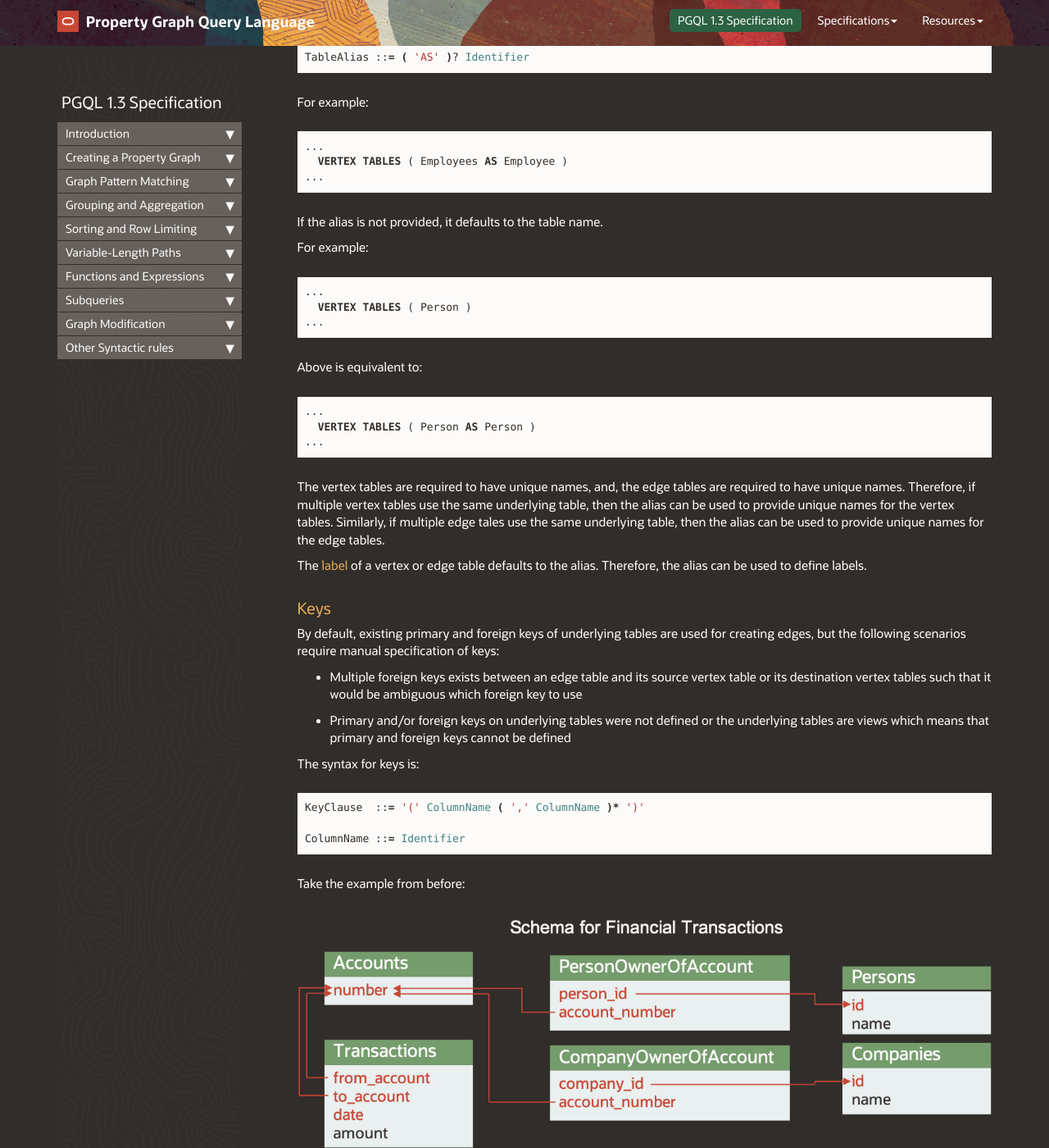
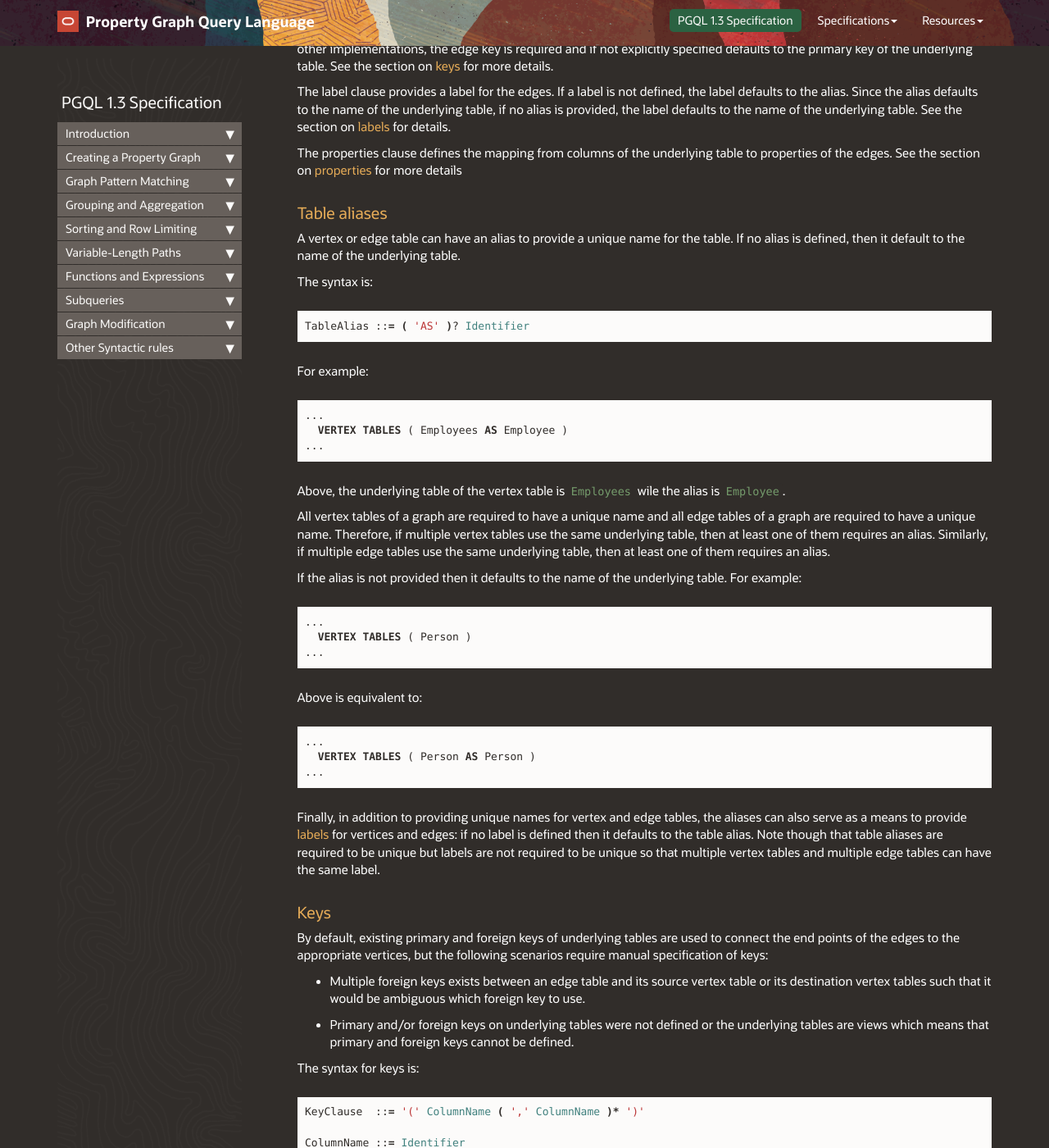
Before and after one commit to oracle/pgql-lang, a Jekyll site: the page built from pages/pgql-1.3-spec.md, in a window 1280 px wide and 1400 px high, scrolled down 7890 px. Shown: the whole window at 82% size. Built offline with Jekyll 4.4.1, drawn with Linux system fonts in a browser that asks for light colours; nearby versions of some CDN libraries; comment, search, counter and statistics services are not loaded; some of the changed text lies outside the part shown.

Commit message:
more PGQL 1.3 fixes

````diff
--- a/_layouts/page.html
+++ b/_layouts/page.html
@@ -685,32 +685,22 @@
     | replace:'&lt;SourceVertexPattern&gt;','<a href="#SourceVertexPattern">SourceVertexPattern</a>'
     | replace:'DestinationVertexPattern           ::','DestinationVertexPattern          <a name="DestinationVertexPattern" class="pgql-anchor"> </a>::'
     | replace:'&lt;DestinationVertexPattern&gt;','<a href="#DestinationVertexPattern">DestinationVertexPattern</a>'
-    | replace:'QuantifiedShortestPathPrimary      ::','QuantifiedShortestPathPrimary     <a name="QuantifiedShortestPathPrimary" class="pgql-anchor"> </a>::'
-    | replace:'&lt;QuantifiedShortestPathPrimary&gt;','<a href="#QuantifiedShortestPathPrimary">QuantifiedShortestPathPrimary</a>'
-    | replace:'ShortestPathPrimary                ::','ShortestPathPrimary               <a name="ShortestPathPrimary" class="pgql-anchor"> </a>::'
-    | replace:'&lt;ShortestPathPrimary&gt;','<a href="#ShortestPathPrimary">ShortestPathPrimary</a>'
+    | replace:'QuantifiedPathPatternPrimary       ::','QuantifiedPathPatternPrimary      <a name="QuantifiedPathPatternPrimary" class="pgql-anchor"> </a>::'
+    | replace:'&lt;QuantifiedPathPatternPrimary&gt;','<a href="#QuantifiedPathPatternPrimary">QuantifiedPathPatternPrimary</a>'
+    | replace:'PathPatternPrimary                 ::','PathPatternPrimary                <a name="PathPatternPrimary" class="pgql-anchor"> </a>::'
+    | replace:'&lt;PathPatternPrimary&gt;','<a href="#PathPatternPrimary">PathPatternPrimary</a>'
     | replace:'ParenthesizedPathPatternExpression ::','ParenthesizedPathPatternExpression<a name="ParenthesizedPathPatternExpression" class="pgql-anchor"> </a>::'
     | replace:'&lt;ParenthesizedPathPatternExpression&gt;','<a href="#ParenthesizedPathPatternExpression">ParenthesizedPathPatternExpression</a>'
     | replace:'TopKShortestPathPattern ::','TopKShortestPathPattern<a name="TopKShortestPathPattern" class="pgql-anchor"> </a>::'
     | replace:'&lt;TopKShortestPathPattern&gt;','<a href="#TopKShortestPathPattern">TopKShortestPathPattern</a>'
     | replace:'KValue                  ::','KValue                 <a name="KValue" class="pgql-anchor"> </a>::'
     | replace:'&lt;KValue&gt;','<a href="#KValue">KValue</a>'
-    | replace:'CheapestPathPattern                 ::','CheapestPathPattern                <a name="CheapestPathPattern" class="pgql-anchor"> </a>::'
+    | replace:'CheapestPathPattern ::','CheapestPathPattern<a name="CheapestPathPattern" class="pgql-anchor"> </a>::'
     | replace:'&lt;CheapestPathPattern&gt;','<a href="#CheapestPathPattern">CheapestPathPattern</a>'
+    | replace:'CostClause          ::','CostClause         <a name="CostClause" class="pgql-anchor"> </a>::'
+    | replace:'&lt;CostClause&gt;','<a href="#CostClause">CostClause</a>'
     | replace:'TopKCheapestPathPattern             ::','TopKCheapestPathPattern            <a name="TopKCheapestPathPattern" class="pgql-anchor"> </a>::'
     | replace:'&lt;TopKCheapestPathPattern&gt;','<a href="#TopKCheapestPathPattern">TopKCheapestPathPattern</a>'
-    | replace:'SourceVertexPattern                 ::','SourceVertexPattern                <a name="SourceVertexPattern" class="pgql-anchor"> </a>::'
-    | replace:'&lt;SourceVertexPattern&gt;','<a href="#SourceVertexPattern">SourceVertexPattern</a>'
-    | replace:'DestinationVertexPattern            ::','DestinationVertexPattern           <a name="DestinationVertexPattern" class="pgql-anchor"> </a>::'
-    | replace:'&lt;DestinationVertexPattern&gt;','<a href="#DestinationVertexPattern">DestinationVertexPattern</a>'
-    | replace:'QuantifiedShortestPathPrimary       ::','QuantifiedShortestPathPrimary      <a name="QuantifiedShortestPathPrimary" class="pgql-anchor"> </a>::'
-    | replace:'&lt;QuantifiedShortestPathPrimary&gt;','<a href="#QuantifiedShortestPathPrimary">QuantifiedShortestPathPrimary</a>'
-    | replace:'ShortestPathPrimary                 ::','ShortestPathPrimary                <a name="ShortestPathPrimary" class="pgql-anchor"> </a>::'
-    | replace:'&lt;ShortestPathPrimary&gt;','<a href="#ShortestPathPrimary">ShortestPathPrimary</a>'
-    | replace:'ParenthesizedPathPatternExpression  ::','ParenthesizedPathPatternExpression <a name="ParenthesizedPathPatternExpression" class="pgql-anchor"> </a>::'
-    | replace:'&lt;ParenthesizedPathPatternExpression&gt;','<a href="#ParenthesizedPathPatternExpression">ParenthesizedPathPatternExpression</a>'
-    | replace:'CostClause                          ::','CostClause                         <a name="CostClause" class="pgql-anchor"> </a>::'
-    | replace:'&lt;CostClause&gt;','<a href="#CostClause">CostClause</a>'
     | replace:'ValueExpression          ::','ValueExpression         <a name="ValueExpression" class="pgql-anchor"> </a>::'
     | replace:'&lt;ValueExpression&gt;','<a href="#ValueExpression">ValueExpression</a>'
     | replace:'VariableReference        ::','VariableReference       <a name="VariableReference" class="pgql-anchor"> </a>::'
--- a/pages/pgql-1.3-spec.md
+++ b/pages/pgql-1.3-spec.md
@@ -25,9 +25,9 @@
 
  - [CREATE PROPERTY GRAPH](#create-property-graph) and [DROP PROPERTY GRAPH](#drop-property-graph) statements for creating graphs from existing tables and for dropping graphs.
  - Graph modification through [INSERT](#insert), [UPDATE](#update) and [DELETE](#delete) clauses.
- - [Single cheapest path](#single-cheapest-path) and [top-k cheapest path](#top-k-cheapest-path) using `COST` functions.
+ - [Single CHEAPEST path](#single-cheapest-path) and [TOP-K CHEAPEST path](#top-k-cheapest-path) using `COST` functions.
  - [is_source_of](#is_source_of) and [is_destination_of](#is_destination_of) functions for testing if a vertex is the source or destination of an edge.
- - Auto-uppercasing of [unquoted identifiers](#unquoted-identifiers) and case insensitive matching.
+ - Auto-uppercasing of [unquoted identifiers](#unquoted-identifiers) and case-insensitive matching of uppercased references to graphs, labels and properties.
  - [Graph names](#GraphName) can now be schema-qualified.
  - [Quoted identifiers](#quoted-identifiers) are now supported everywhere. Previously, support was missing for:
      - Vertex and edge variables.
@@ -41,7 +41,7 @@
 
  - The `FROM` clause is now mandatory for `SELECT` queries and contains one or more `MATCH` clauses. The `MATCH` clauses are comma-separated.
  - Each `MATCH` clause now contains a single linear path pattern, and each `MATCH` now has an optional `ON` clause for providing the name of the graph to match the pattern on, in case no default graph exists.
-   An example (without `ON` clauses) is:
+   Examples with and without `ON` clauses are:
 
 ```sql
   SELECT forum.id AS forumId, forum.title, forum.creationDate,
@@ -58,7 +58,22 @@
    LIMIT 20
    ```
 
- - [Unquoted identifiers](#unquoted-identifiers) are now automatically uppercased and uppercased graph, label or property references are matched in case insensitive manner.
+```sql
+  SELECT forum.id AS forumId, forum.title, forum.creationDate,
+         person.id AS personId, COUNT(DISTINCT post) AS postCount
+    FROM MATCH (country:Place) <-[:isPartOf]- (city:Place) <-[:isLocatedIn]- (person:Person) ON ldbcGraph,
+         MATCH (person) <-[:hasModerator]- (forum:Forum) -[:containerOf]->(post:Post) ON ldbcGraph,
+         MATCH (post) -[:hasTag]-> (:Tag) -[:hasType]-> (tagClass:Tagclass) ON ldbcGraph
+   WHERE country.type = 'country' AND
+         city.type = 'city' AND
+         country.name =  'Burma' AND
+         tagClass.name = 'MusicalArtist'
+GROUP BY forum, person
+ORDER BY postCount DESC, forum.id
+   LIMIT 20
+   ```
+
+ - [Unquoted identifiers](#unquoted-identifiers) are now automatically uppercased and uppercased references to graphs, labels and properties are matched in case insensitive manner.
  - [String literals](#string-literals) and [quoted identifiers](#quoted-identifiers) now follow the syntax of SQL, meaning that the only character that is escaped in string literals is the single quote, while the only character that is escaped in identifiers is the double quote.
  - For expressions in `SELECT` and `GROUP BY` clauses that do not have an explicit name, PGQL now provides implicit names in a compatible way to SQL.
       - For example, while `SELECT n.firstName` in PGQL 1.2 translated to `SELECT n.firstName AS "n.firstName"`, in PGQL 1.3 it translates to `SELECT n.firstName AS firstName`.
@@ -292,7 +307,8 @@
 
 ### Table aliases
 
-Vertex and edge tables can have aliases, which are used to provide unique names and can be used to define labels.
+A vertex or edge table can have an alias to provide a unique name for the table.
+If no alias is defined, then it default to the name of the underlying table.
 
 The syntax is:
 
@@ -308,8 +324,13 @@
 ...
 ```
 
-If the alias is not provided, it defaults to the table name.
-
+Above, the underlying table of the vertex table is `Employees` wile the alias is `Employee`.
+
+All vertex tables of a graph are required to have a unique name and all edge tables of a graph are required to have a unique name.
+Therefore, if multiple vertex tables use the same underlying table, then at least one of them requires an alias.
+Similarly, if multiple edge tables use the same underlying table, then at least one of them requires an alias.
+
+If the alias is not provided then it defaults to the name of the underlying table.
 For example:
 
 ```sql
@@ -326,20 +347,17 @@
 ...
 ```
 
-The vertex tables are required to have unique names, and, the edge tables are required to have unique names.
-Therefore, if multiple vertex tables use the same underlying table, then the alias can be used to provide unique names for the vertex tables.
-Similarly, if multiple edge tales use the same underlying table, then the alias can be used to provide unique names for the edge tables.
-
-The [label](#labels) of a vertex or edge table defaults to the alias.
-Therefore, the alias can be used to define labels.
+Finally, in addition to providing unique names for vertex and edge tables, the aliases can also serve as a means to provide [labels](#labels) for vertices and edges:
+if no label is defined then it defaults to the table alias.
+Note though that table aliases are required to be unique but labels are not required to be unique so that multiple vertex tables and multiple edge tables can have the same label.
 
 ### Keys
 
-By default, existing primary and foreign keys of underlying tables are used for creating edges, but the following scenarios
+By default, existing primary and foreign keys of underlying tables are used to connect the end points of the edges to the appropriate vertices, but the following scenarios
 require manual specification of keys:
 
- - Multiple foreign keys exists between an edge table and its source vertex table or its destination vertex tables such that it would be ambiguous which foreign key to use
- - Primary and/or foreign keys on underlying tables were not defined or the underlying tables are views which means that primary and foreign keys cannot be defined
+ - Multiple foreign keys exists between an edge table and its source vertex table or its destination vertex tables such that it would be ambiguous which foreign key to use.
+ - Primary and/or foreign keys on underlying tables were not defined or the underlying tables are views which means that primary and foreign keys cannot be defined.
 
 The syntax for keys is:
 
@@ -745,10 +763,13 @@
   )
 ```
 
-In this example, the source table of each edge is the edge table itself, and none of the edges have properties (also see [Source or destination is self](#source-or-destination-is-self)).
-
-Once the graph is created, one can create an overview of the vertex and edge labels and their frequencies.
-In the following example we first show the vertex labels and their frequencies (i.e. number of vertices with the particular label).
+In this example, all the edge tables have a source vertex table that is the edge table itself.
+This scenario was explained in more detail in [Source or destination is self](#source-or-destination-is-self).
+Also note that the graph only has vertex properties, but no edge properties, which is typical for such a scenario.
+
+After the graph is created it can be queries.
+For example, we may want to see an overview of the vertex and edge labels and their frequencies.
+Therefore, we first perform a `SELECT` query to create such an overview for the vertex labels:
 
 ```sql
   SELECT label(n) AS lbl, COUNT(*)
@@ -774,7 +795,7 @@
 Note that above, labels are uppercased since [unquoted identifiers](#unquoted-identifiers) were used in the `CREATE PROPERTY GRAPH` statement.
 Like in SQL, [quoted identifiers](#quoted-identifiers) can be used if such implicit upper casing of identifiers is not desired.
 
-In the following example, we create an overview of labels of edges and labels of their source and destination vertices, together with frequencies for each combination:
+Then, we create an overview of labels of edges and labels of their source and destination vertices, again with frequencies for each combination:
 
 ```sql
   SELECT label(n) AS srcLbl, label(e) AS edgeLbl, label(m) AS dstLbl, COUNT(*)
@@ -803,7 +824,7 @@
 ### Multiple schemas
 
 Vertex and edge tables of a graph can come from different database schemas.
-This can be achieved by qualifying the vertex and edge table names with a schema.
+This can be achieved by qualifying the vertex and edge table names with a schema name.
 
 For example:
 
@@ -825,6 +846,7 @@
 and the edge table `SameAs` is part of schema `MySchema`.
 
 Note that for the edge table, the source and destination vertex tables are referenced by table name without schema name (e.g. `Person` instead of `SocialNetwork.Person`).
+Also note that if no table aliases or labels are defined, then they default to the table name without the schema name.
 
 ## DROP PROPERTY GRAPH
 
@@ -1277,6 +1299,9 @@
 PathPattern            ::=   <SimplePathPattern>
                            | <ShortestPathPattern>
                            | <TopKShortestPathPattern>
+                           | <CheapestPathPattern>
+                           | <TopKCheapestPathPattern>
+
 
 SimplePathPattern      ::= <VertexPattern> ( <PathPrimary> <VertexPattern> )*
 
@@ -2237,19 +2262,21 @@
 
 ```bash
 ShortestPathPattern                ::= 'SHORTEST' '(' <SourceVertexPattern>
-                                                        <QuantifiedShortestPathPrimary>
+                                                        <QuantifiedPathPatternPrimary>
                                                           <DestinationVertexPattern> ')'
 
 SourceVertexPattern                ::= <VertexPattern>
 
 DestinationVertexPattern           ::= <VertexPattern>
 
-QuantifiedShortestPathPrimary      ::= <ShortestPathPrimary> <GraphPatternQuantifier>?
-
-ShortestPathPrimary                ::=   <EdgePattern>
+QuantifiedPathPatternPrimary       ::= <PathPatternPrimary> <GraphPatternQuantifier>?
+
+PathPatternPrimary                 ::=   <EdgePattern>
                                        | <ParenthesizedPathPatternExpression>
 
-ParenthesizedPathPatternExpression ::= '(' <VertexPattern>? <EdgePattern> <VertexPattern>? <WhereClause>? ')'
+ParenthesizedPathPatternExpression ::= '(' <VertexPattern>? <EdgePattern> <VertexPattern>?
+                                             <WhereClause>?
+                                               <CostClause>? ')'
 ```
 
 For example:
@@ -2413,6 +2440,26 @@
 
 ### Single Cheapest Path
 
+The `CHEAPEST` construct allows for finding a cheapest path based on an arbitrary `COST` function.
+
+The syntax is:
+
+```
+CheapestPathPattern ::= 'CHEAPEST' '(' <SourceVertexPattern>
+                                         <QuantifiedPathPatternPrimary>
+                                           <DestinationVertexPattern> ')'
+
+CostClause          ::= 'COST' ValueExpression
+```
+
+For example:
+
+```sql
+SELECT src, SUM(e.weight), dst
+  FROM MATCH CHEAPEST ((src) (-[e:flight]-> COST e.price)* (dst))
+ WHERE src.code = 'LON' AND dst.code = 'AMS'
+```
+
 ### Top-K Cheapest Path
 
 PGQL offers a `TOP k CHEAPEST` clause, which returns the `k` paths that match a given pattern with the lowest cost,
@@ -2460,8 +2492,10 @@
 
 ```sql
 SELECT src, SUM(e.weight), dst
-MATCH TOP 3 CHEAPEST ((src) ((u: Airport)-[e: flight]->(v: Airport) COST CASE WHEN u.fee IS NULL THEN 10 ELSE u.fee)* (dst))
-WHERE src.code = 'LON' AND dst.code = 'AMS'
+  FROM MATCH TOP 3 CHEAPEST ((src) ( (u: Airport)-[e: flight]->(v: Airport)
+                                     COST CASE WHEN u.fee IS NULL THEN 10 ELSE u.fee END
+                                   )* (dst))
+ WHERE src.code = 'LON' AND dst.code = 'AMS'
 ```
 
 # Functions and Expressions
````
Also changed, not shown: other parts of pages/pgql-1.3-spec.md (+7 -22 lines).
